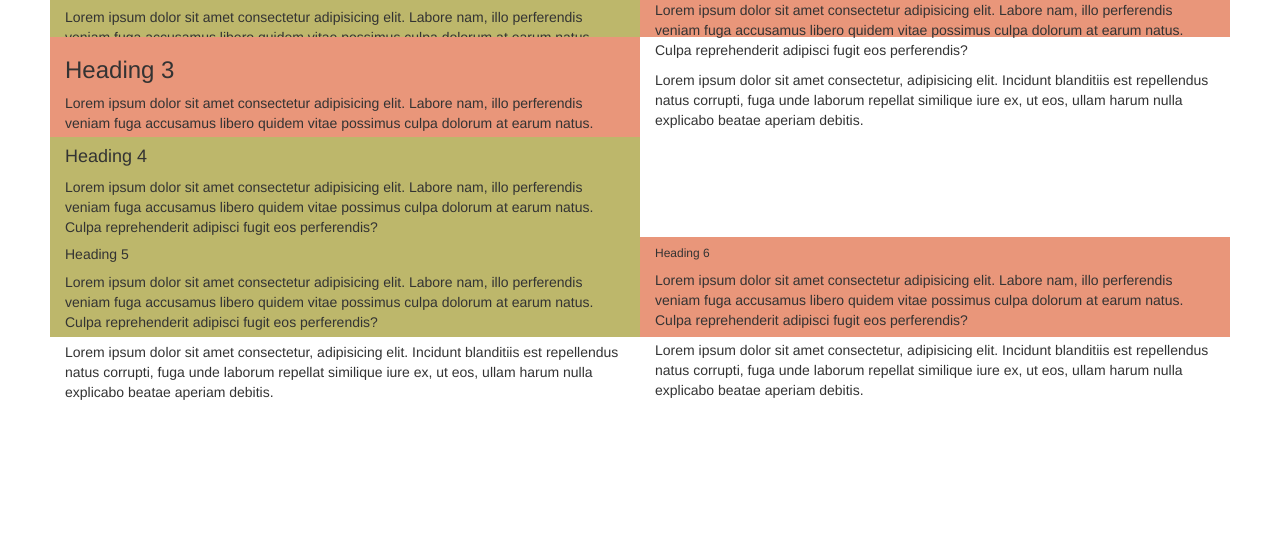
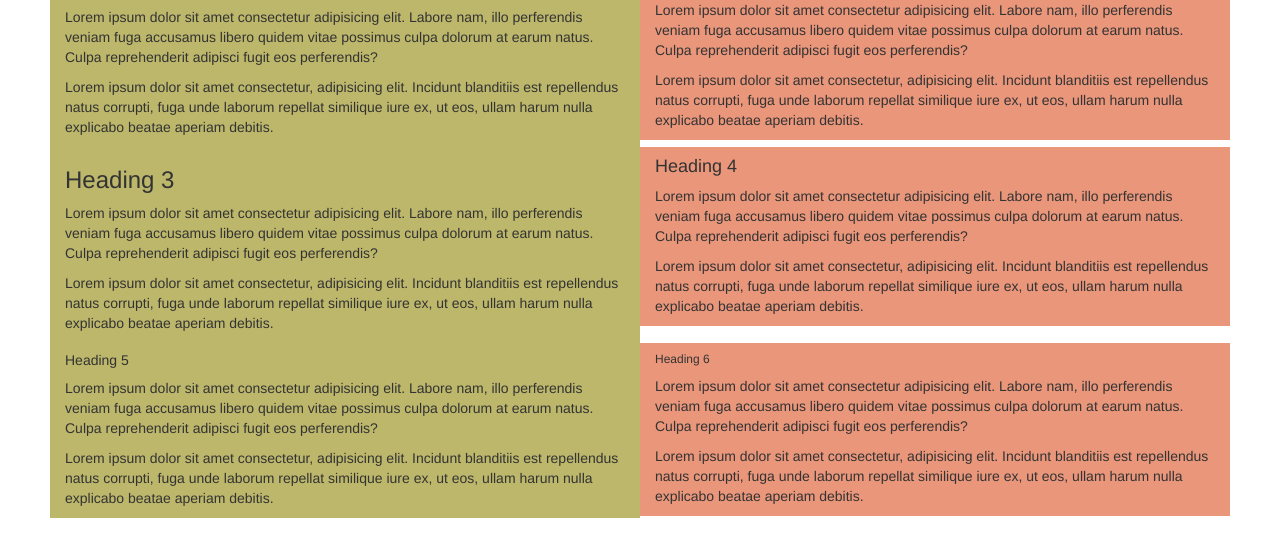
Before and after one commit to Adam-Ponting/the-net-ninja, a website: page bootstrap-3/index.html in a window 1280 px wide. Shown: the part 93-650 px from the top of the page. Drawn offline with nearby package versions, Linux system fonts and the light colour scheme.

Commit message:
done #9 - removed height from .thumbs

```diff
--- a/bootstrap-3/index.html
+++ b/bootstrap-3/index.html
@@ -20,7 +20,6 @@
       }
       .thumb {
         background: darkkhaki;
-        height: 100px;
       }
       .thumb:nth-of-type(even) {
         background-color: darksalmon;
@@ -61,7 +60,6 @@
               ullam harum nulla explicabo beatae aperiam debitis.
             </p>
           </div>
-          <div class="clearfix"></div>
           <div class="col-xs-6 thumb">
             <h3>Heading 3</h3>
             <p>
@@ -88,7 +86,6 @@
               ullam harum nulla explicabo beatae aperiam debitis.
             </p>
           </div>
-          <div class="clearfix"></div>
 
           <div class="col-xs-6 thumb">
             <h5>Heading 5</h5>
```
